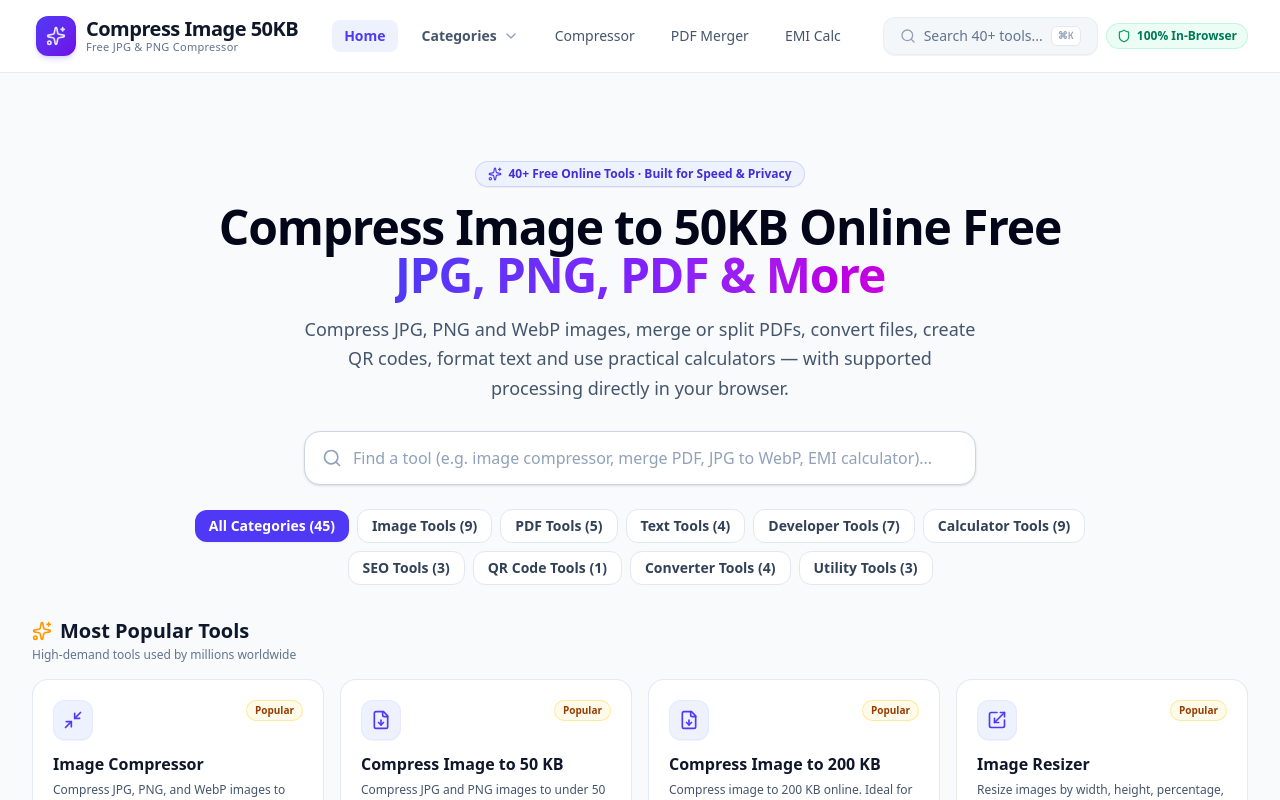
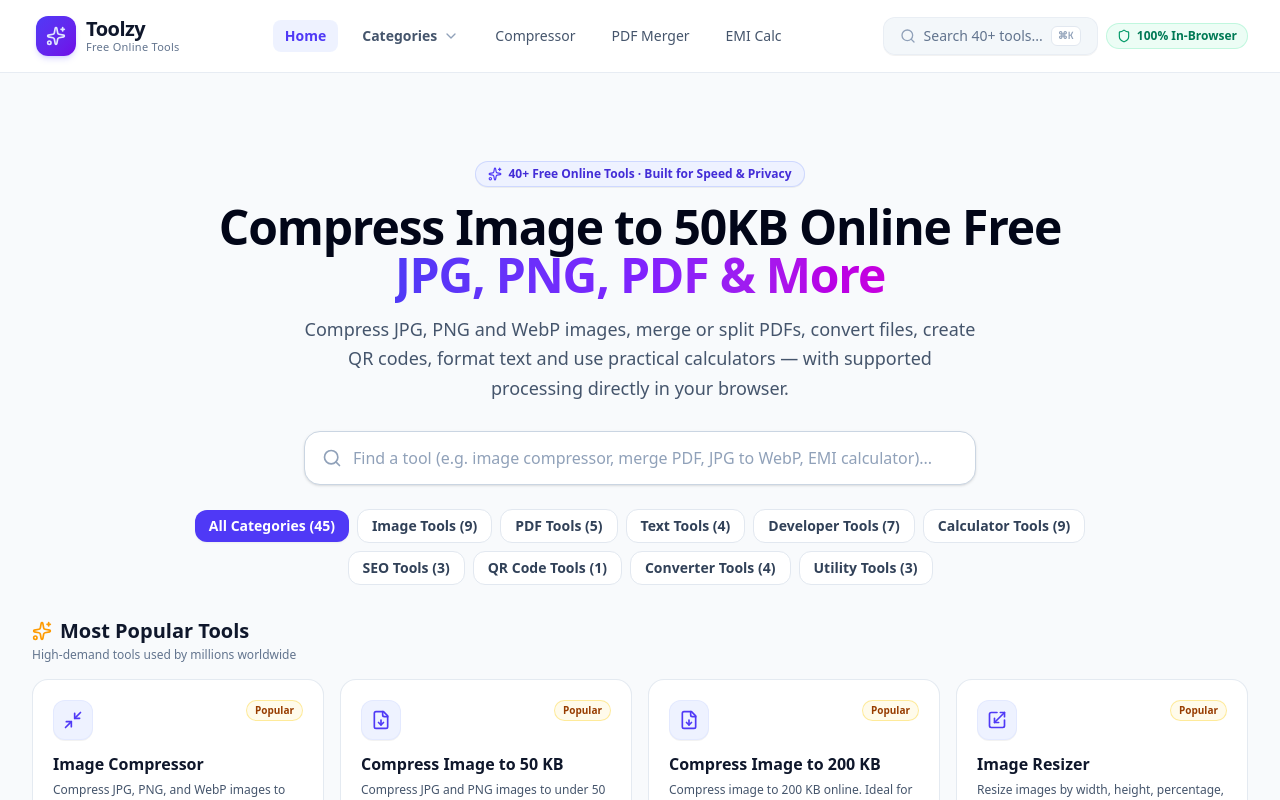
Before and after one commit to sp2497110-lgtm/Smart-tools, a React (Vite) app: page / in a window 1280 px wide. Shown: the top 800 px of the page. Built offline with nearby package versions, Linux system fonts and the light colour scheme.

Commit message:
Use Toolzy as the site brand instead of generic Smart Tools label

```diff
--- a/src/components/Header.tsx
+++ b/src/components/Header.tsx
@@ -41,9 +41,9 @@ export default function Header({ onNavigate, activePath = '/', onOpenSearch }: H
                 <Sparkles className="w-5 h-5 text-indigo-100" />
               </div>
               <div className="flex flex-col">
-                <span className="text-xl font-extrabold tracking-tight text-slate-900 leading-tight group-hover:text-indigo-600 transition-colors">Compress Image 50KB</span>
+                <span className="text-xl font-extrabold tracking-tight text-slate-900 leading-tight group-hover:text-indigo-600 transition-colors">Toolzy</span>
                 <span className="text-[11px] font-medium text-slate-500 -mt-0.5 tracking-wide hidden sm:block">
-                  Free JPG &amp; PNG Compressor
+                  Free Online Tools
                 </span>
               </div>
             </button>
```
